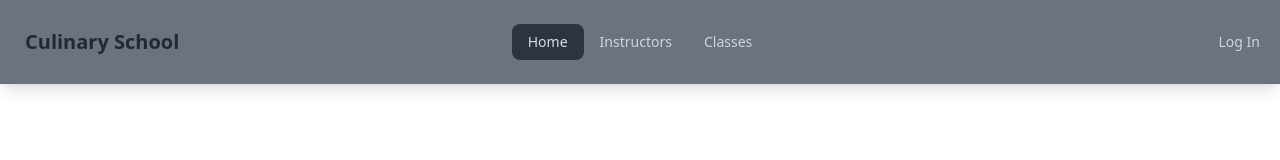
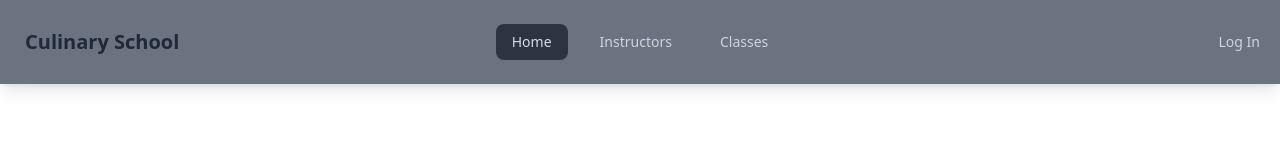
Before and after one commit to Nahiduzzamann/culinary-school, a React (Vite) app: page / in a window 1280 px wide. Shown: the top 160 px of the page. Built offline with nearby package versions, Linux system fonts and the light colour scheme; no server answers.

Commit message:
active link update

```diff
--- a/src/index.css
+++ b/src/index.css
@@ -1,3 +1,7 @@
 @tailwind base;
 @tailwind components;
 @tailwind utilities;
+
+.active {
+    color: red;
+  }
--- a/src/pages/Shared/NavBar/NavBar.jsx
+++ b/src/pages/Shared/NavBar/NavBar.jsx
@@ -96,12 +96,12 @@
                 </div>
                 <div className="navbar-center hidden lg:flex">
                     <ul className="menu menu-horizontal px-1">
-                        <li className="text-gray-300 hover:bg-gray-700 py-2 rounded-md text-sm font-medium"><NavLink
+                        <li className="text-gray-300 hover:bg-gray-700 py-2 mx-2 rounded-md text-sm font-medium"><NavLink
                             to="/"
                         >
                             Home
                         </NavLink></li>
-                        <li className="text-gray-300 hover:bg-gray-700 py-2 rounded-md text-sm font-medium">
+                        <li className="text-gray-300 hover:bg-gray-700 py-2 mx-2 rounded-md text-sm font-medium">
                             <NavLink
                                 to="/Instructors"
 
@@ -110,7 +110,7 @@
                             </NavLink>
                         </li>
 
-                        <li className="text-gray-300 hover:bg-gray-700 py-2 rounded-md text-sm font-medium">
+                        <li className="text-gray-300 hover:bg-gray-700 py-2 mx-2 rounded-md text-sm font-medium">
                             <NavLink
                                 to="/Classes"
 
@@ -119,7 +119,7 @@
                             </NavLink></li>
                         {
                             user &&
-                            <li className="text-gray-300 hover:bg-gray-700 py-2 rounded-md text-sm font-medium">
+                            <li className="text-gray-300 hover:bg-gray-700 py-2 mx-2 rounded-md text-sm font-medium">
                                 <NavLink
                                     to="/Dashboard"
 
```
